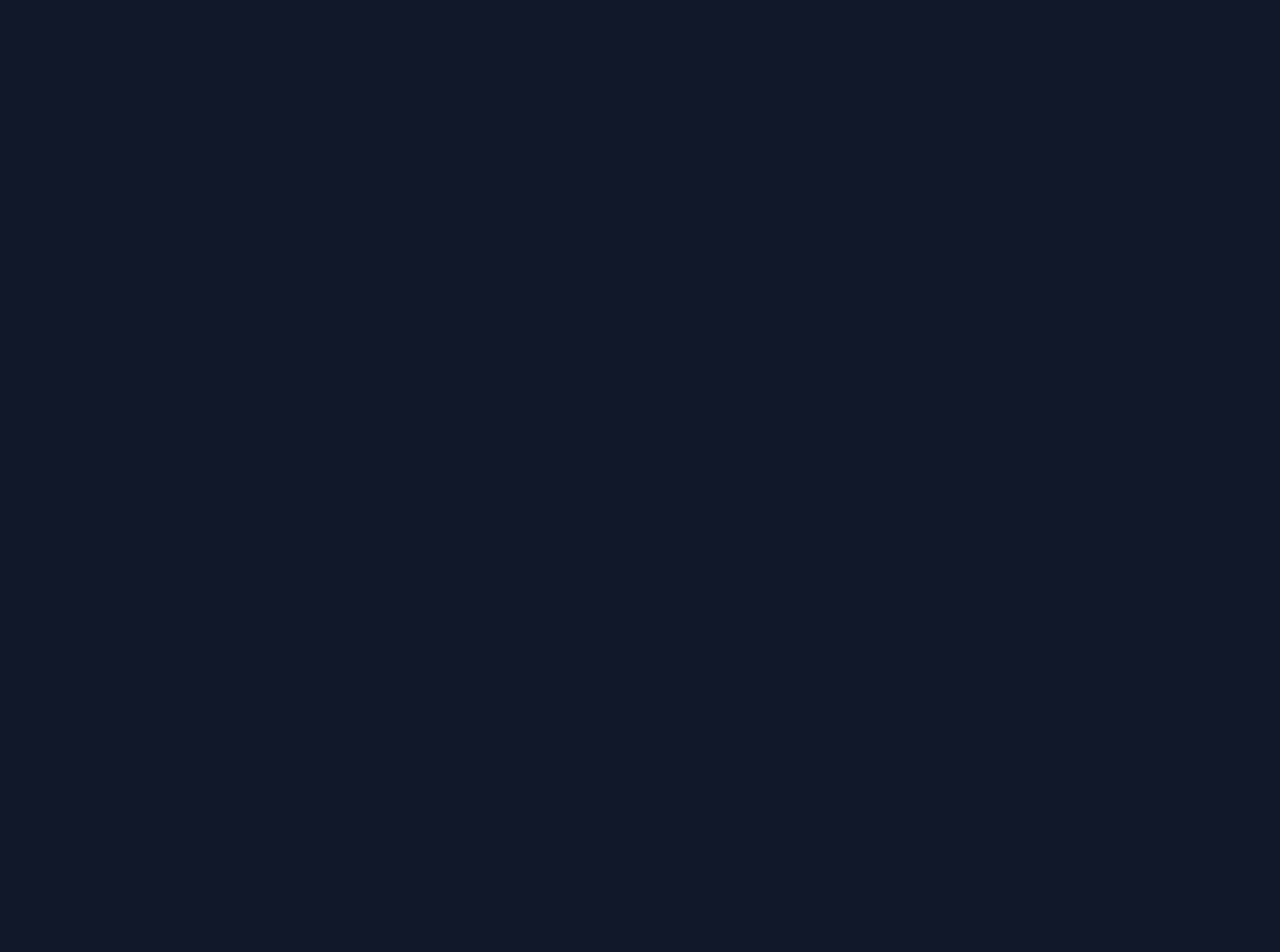
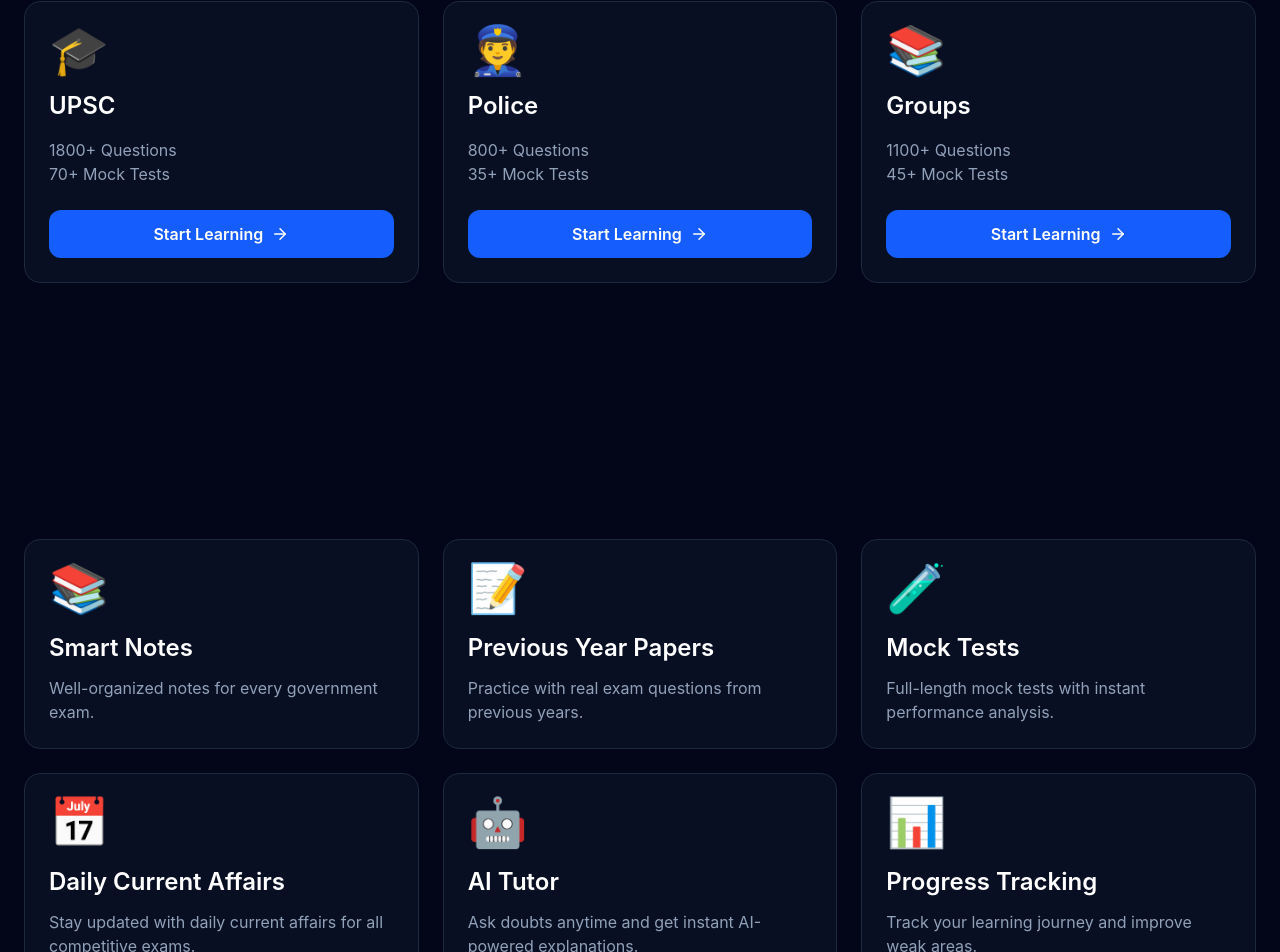
Before and after one commit to Chanduuu018/govt-cracker, a React (Vite) app: page / in a window 1280 px wide. Shown: the part 1426-2378 px from the top of the page. Before the commit the page ends 1226 px from the top, so only its background shows below. Built offline with nearby package versions, Linux system fonts and the light colour scheme.

Commit message:
feat: improve navbar navigation

```diff
--- a/src/App.tsx
+++ b/src/App.tsx
@@ -1,13 +1,14 @@
 import MainLayout from "./layouts/MainLayout";
 import Hero from "./components/home/Hero";
 import PopularExams from "./components/home/PopularExams";
-
+import Features from "./components/home/Features";
 const App = () => {
   return (
     <MainLayout>
-      <Hero />
-      <PopularExams />
-    </MainLayout>
+  <Hero />
+  <PopularExams />
+  <Features />
+</MainLayout>
   );
 };
 
--- a/src/components/home/Features.tsx
+++ b/src/components/home/Features.tsx
@@ -0,0 +1,38 @@
+import Section from "../ui/Section";
+import Card from "../ui/Card";
+import { features } from "../../constants/features";
+import { motion } from "framer-motion";
+const Features = () => {
+  return (
+    <Section>
+      <div className="mt-16 grid gap-6 md:grid-cols-2 lg:grid-cols-3">
+  {features.map((feature, index) => (
+    <motion.div
+      key={feature.title}
+      initial={{ opacity: 0, y: 40 }}
+      whileInView={{ opacity: 1, y: 0 }}
+      viewport={{ once: true }}
+      transition={{
+        duration: 0.5,
+        delay: index * 0.1,
+      }}
+    >
+      <Card>
+        <div className="text-5xl">{feature.icon}</div>
+
+        <h3 className="mt-5 text-2xl font-semibold text-white">
+          {feature.title}
+        </h3>
+
+        <p className="mt-3 text-slate-400">
+          {feature.description}
+        </p>
+      </Card>
+    </motion.div>
+  ))}
+</div>
+    </Section>
+  );
+};
+
+export default Features;
--- a/src/components/home/PopularExams.tsx
+++ b/src/components/home/PopularExams.tsx
@@ -1,8 +1,12 @@
 import Section from "../ui/Section";
+import Card from "../ui/Card";
+import { motion } from "framer-motion";
+import { examCategories } from "../../constants/examCategories";
 
+import { ArrowRight } from "lucide-react";
 const PopularExams = () => {
   return (
-    <Section>
+    <Section className="scroll-mt-24" id="popular-exams">
       <div className="text-center">
         <h2 className="text-4xl font-bold text-white">
           Popular Exams
@@ -12,6 +16,41 @@ const PopularExams = () => {
           Choose your exam and start preparing today.
         </p>
       </div>
+
+      <div className="mt-16 grid gap-6 md:grid-cols-2 lg:grid-cols-3">
+        {examCategories.map((exam) => (
+          <motion.div
+  key={exam.title}
+  initial={{ opacity: 0, y: 40 }}
+  whileInView={{ opacity: 1, y: 0 }}
+  viewport={{ once: true }}
+  transition={{
+  duration: 0.5,
+  delay: examCategories.indexOf(exam) * 0.1,
+}}
+>
+  <Card>
+    <div className="text-5xl">{exam.icon}</div>
+
+    <h3 className="mt-4 text-2xl font-semibold text-white">
+      {exam.title}
+    </h3>
+
+    <p className="mt-4 text-slate-400">
+      {exam.questions} Questions
+    </p>
+
+    <p className="text-slate-400">
+      {exam.mocks} Mock Tests
+    </p>
+    <button className="mt-6 flex w-full items-center justify-center gap-2 rounded-xl bg-blue-600 py-3 font-semibold text-white transition-all duration-300 hover:scale-[1.02] hover:bg-blue-700">
+  Start Learning
+  <ArrowRight size={18} />
+</button>
+  </Card>
+</motion.div>
+        ))}
+      </div>
     </Section>
   );
 };
--- a/src/components/ui/Card.tsx
+++ b/src/components/ui/Card.tsx
@@ -6,7 +6,7 @@ interface CardProps {
 
 const Card = ({ children }: CardProps) => {
   return (
-    <div className="rounded-2xl border border-slate-800 bg-slate-900/60 p-6 backdrop-blur-md transition-all duration-300 hover:-translate-y-2 hover:border-blue-500/40 hover:shadow-xl hover:shadow-blue-500/10">
+    <div className="group cursor-pointer rounded-2xl border border-slate-800 bg-slate-900/60 p-6 backdrop-blur-md transition-all duration-300 hover:-translate-y-2 hover:border-blue-500/40 hover:shadow-2xl hover:shadow-blue-500/20">
       {children}
     </div>
   );
--- a/src/components/ui/Section.tsx
+++ b/src/components/ui/Section.tsx
@@ -4,11 +4,16 @@ import Container from "./Container";
 interface SectionProps {
   children: ReactNode;
   className?: string;
+  id?: string;
 }
 
-const Section = ({ children, className = "" }: SectionProps) => {
+const Section = ({
+  children,
+  className = "",
+  id,
+}: SectionProps) => {
   return (
-    <section className={`py-24 ${className}`}>
+<section id={id} className={`py-24 ${className}`}>
       <Container>{children}</Container>
     </section>
   );
--- /dev/null
+++ b/src/constants/features.ts
@@ -0,0 +1,32 @@
+export const features = [
+  {
+    icon: "📚",
+    title: "Smart Notes",
+    description: "Well-organized notes for every government exam.",
+  },
+  {
+    icon: "📝",
+    title: "Previous Year Papers",
+    description: "Practice with real exam questions from previous years.",
+  },
+  {
+    icon: "🧪",
+    title: "Mock Tests",
+    description: "Full-length mock tests with instant performance analysis.",
+  },
+  {
+    icon: "📅",
+    title: "Daily Current Affairs",
+    description: "Stay updated with daily current affairs for all competitive exams.",
+  },
+  {
+    icon: "🤖",
+    title: "AI Tutor",
+    description: "Ask doubts anytime and get instant AI-powered explanations.",
+  },
+  {
+    icon: "📊",
+    title: "Progress Tracking",
+    description: "Track your learning journey and improve weak areas.",
+  },
+];
```
